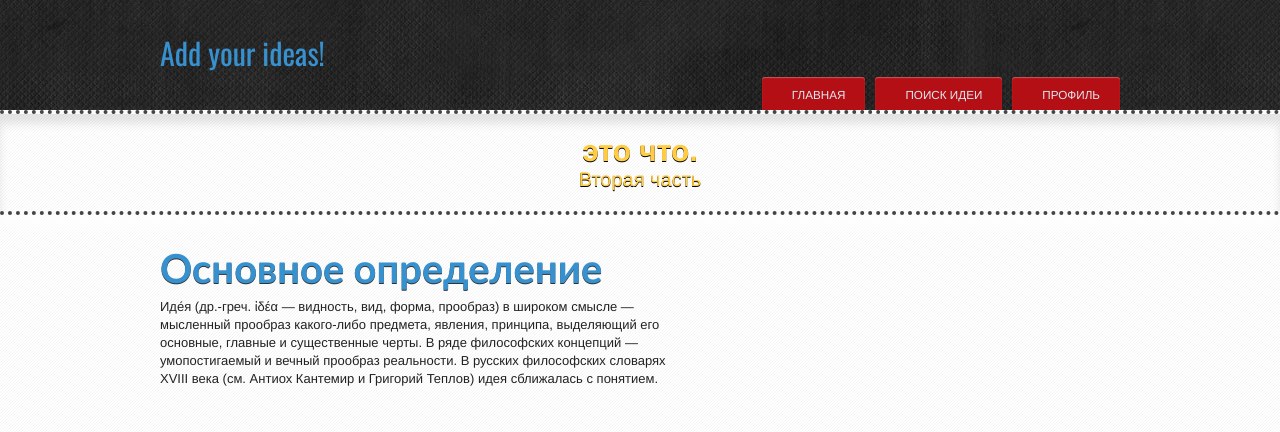
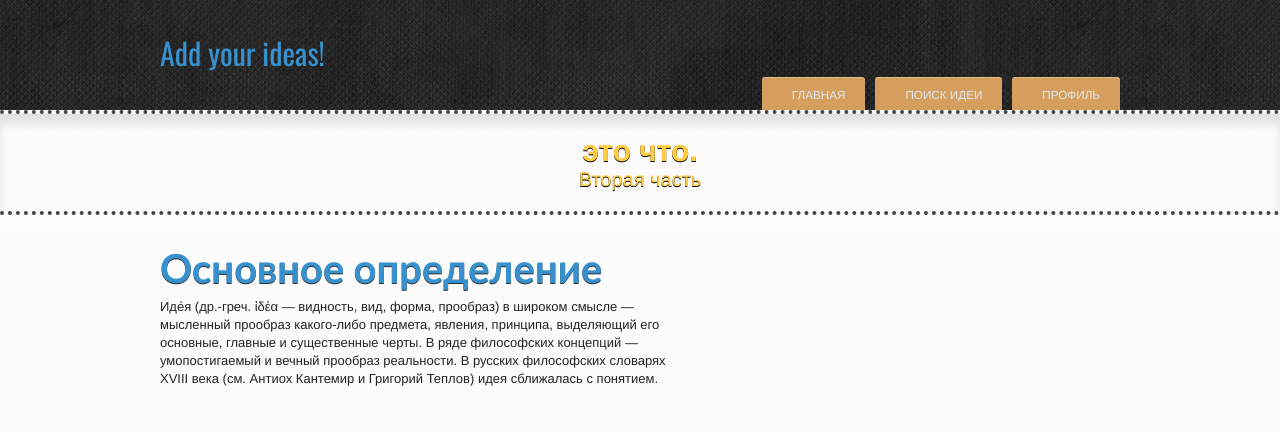
Before and after one commit to iitwebdev/L-and-L, a Python web app: template MyProject1/myproject1/templates/home.jinja2 in a window 1280 px wide. Shown: the top 432 px of the page. Run offline with Jinja, Linux system fonts and the light colour scheme; the template is opened without the code that fills it, so the values that code supplies are empty; some libraries are stand-ins or nearby versions; some web fonts are replaced.

Commit message:
main.css изменена

```diff
--- a/MyProject1/myproject1/static/main.css
+++ b/MyProject1/myproject1/static/main.css
@@ -101,7 +101,7 @@ ul[role=navigation] li {
   margin: 0 0 0 10px;
 }
 ul[role=navigation] li a {
-  background: #b40f14;
+  background: #d59e5d;
   /*border: 1px solid #2495b4;
   border-bottom: 0;*/
   -moz-box-shadow: 0 1px 1px rgba(255, 255, 255, 0.3) inset;
```
